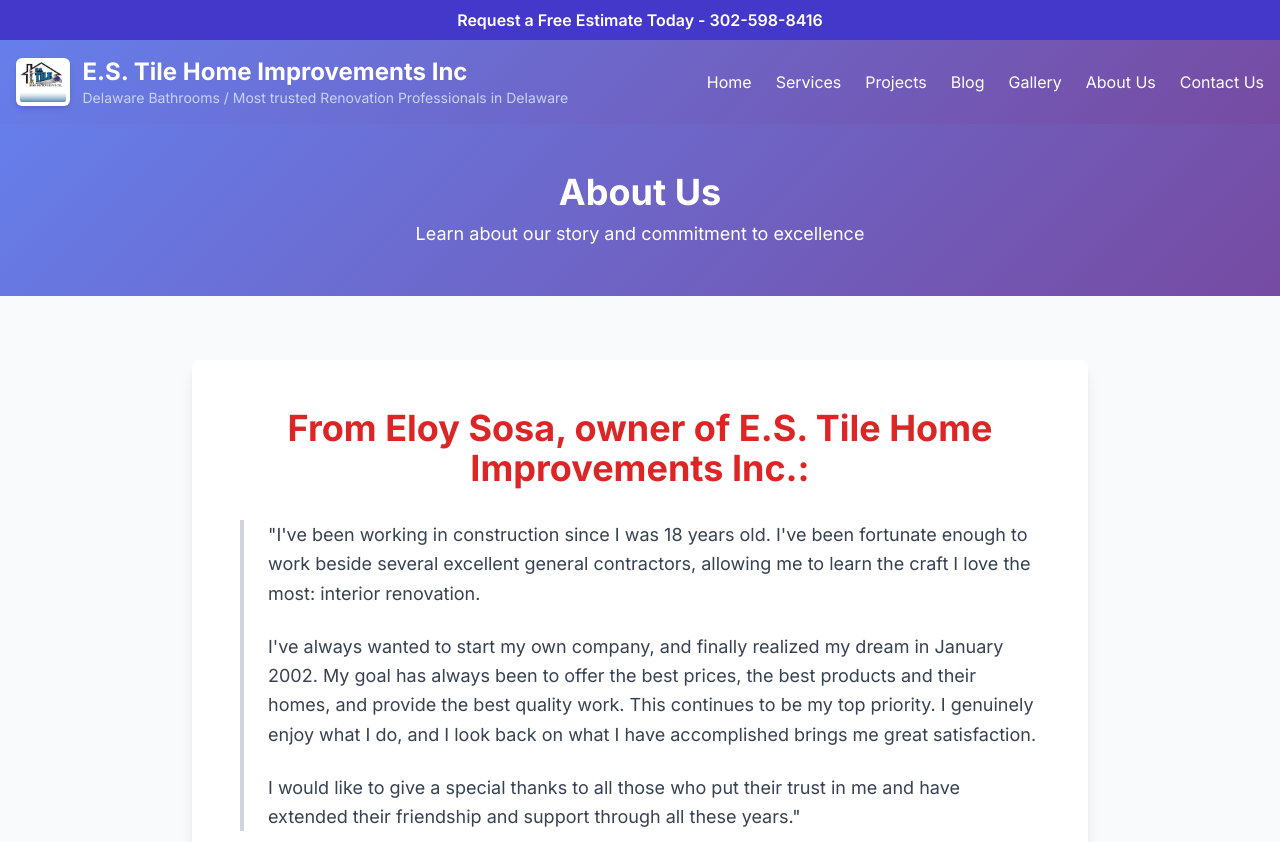
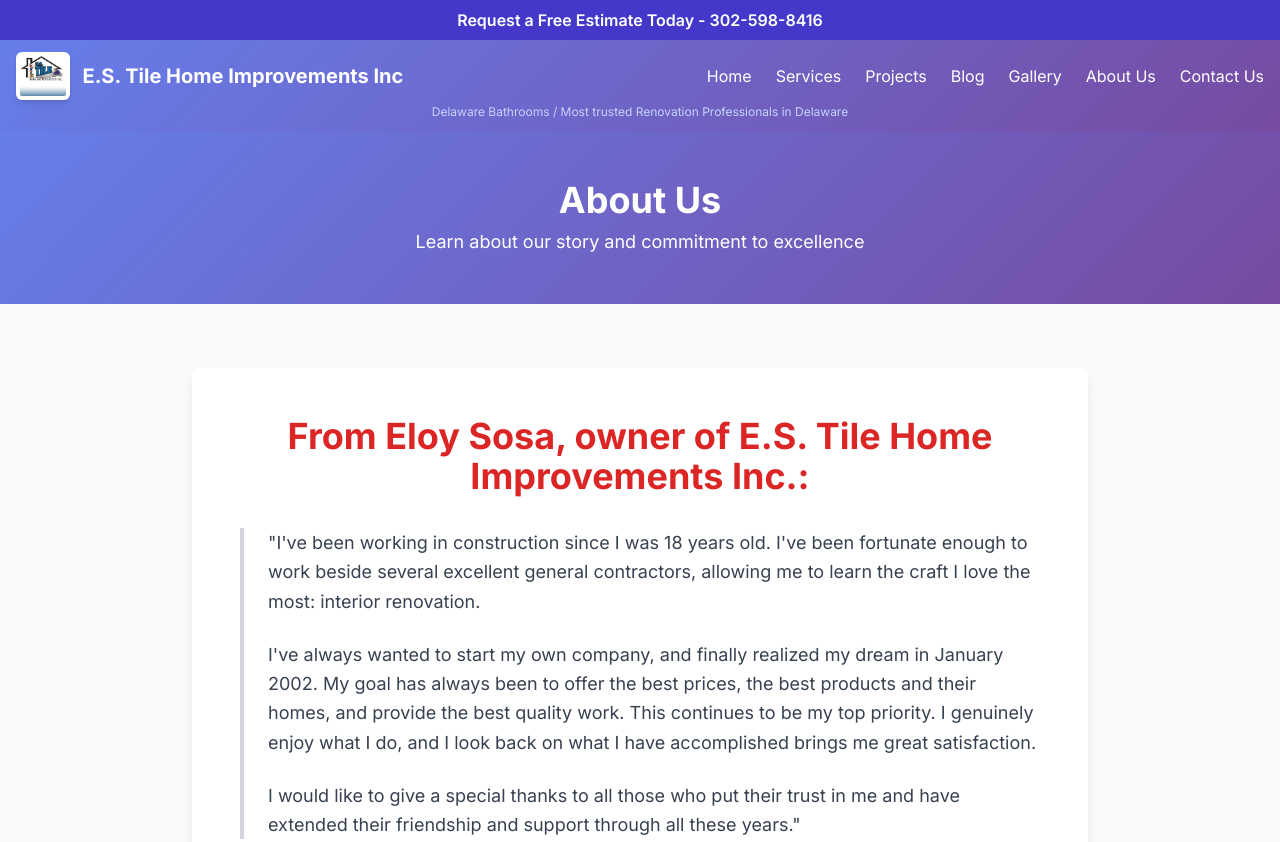
Before and after one commit to bicentennial/delawarebathrooms-public, a plain HTML site: page about.html in a window 1280 px wide. Shown: the top 842 px of the page. Drawn offline with nearby package versions, Linux system fonts and the light colour scheme.

Commit message:
Update static site - 10/23/2025, 5:45:42 PM

```diff
--- a/about.html
+++ b/about.html
@@ -56,14 +56,12 @@
     </div>
 
     <header class="gradient-bg text-white shadow-lg">
-        <nav class="container mx-auto px-4 py-4">
-            <div class="flex items-center justify-between">
-                <a href="/index.html" class="flex items-center space-x-3">
-                    <img src="/media/logo.jpg" alt="E.S. Tile Home Improvements Inc" class="h-12 w-auto bg-white rounded-md p-1 shadow-md">
-                    <div class="flex flex-col">
-                        <span class="text-xl md:text-2xl font-bold leading-tight">E.S. Tile Home Improvements Inc</span>
-                        <span class="text-xs md:text-sm text-indigo-200 leading-tight">Delaware Bathrooms / Most trusted Renovation Professionals in Delaware</span>
-                    </div>
+        <nav class="container mx-auto px-4 py-2 md:py-3">
+            <!-- Row 1: Logo + Title + Menu -->
+            <div class="flex items-center justify-between mb-1">
+                <a href="/index.html" class="flex items-center space-x-2 md:space-x-3">
+                    <img src="/media/logo.jpg" alt="E.S. Tile Home Improvements Inc" class="h-10 md:h-12 w-auto bg-white rounded-md p-1 shadow-md">
+                    <span class="text-base md:text-xl font-bold">E.S. Tile Home Improvements Inc</span>
                 </a>
                 <div class="hidden lg:flex space-x-6">
                     <a href="/index.html" class="hover:text-indigo-200 transition">Home</a>
@@ -79,6 +77,11 @@
                         <path stroke-linecap="round" stroke-linejoin="round" stroke-width="2" d="M4 6h16M4 12h16M4 18h16"></path>
                     </svg>
                 </button>
+            </div>
+
+            <!-- Row 2: Subtitle -->
+            <div class="text-[9px] md:text-xs text-indigo-200 text-center whitespace-nowrap overflow-hidden px-2">
+                Delaware Bathrooms / Most trusted Renovation Professionals in Delaware
             </div>
             <div id="mobile-menu" class="hidden lg:hidden mt-4 space-y-2">
                 <a href="/index.html" class="block hover:text-indigo-200 transition">Home</a>
```
Also changed, not shown: blog/10-bathroom-tile-trends-2025.html (+11 -8 lines), blog/budget-friendly-kitchen-renovation-tips.html (+11 -8 lines), blog/choosing-right-tile-high-traffic-areas.html (+11 -8 lines), blog/how-to-choose-perfect-kitchen-backsplash.html (+11 -8 lines), blog/index.html (+11 -8 lines), blog/small-bathroom-big-impact-design-ideas.html (+11 -8 lines), blog/tile-maintenance-keep-floors-looking-new.html (+11 -8 lines), blog/ultimate-guide-to-grout-selection.html (+11 -8 lines), contact.html (+11 -8 lines), gallery.html (+11 -8 lines), index.html (+11 -8 lines), projects/herny-project-to-home.html (+11 -8 lines), projects/index.html (+11 -8 lines), services/bathroom-remodeling.html (+11 -8 lines), 3 more files.
